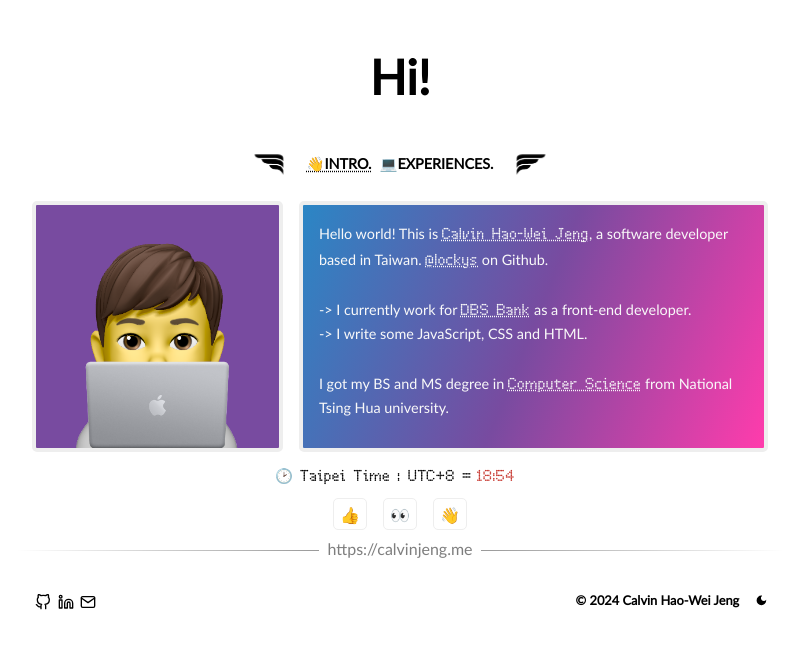
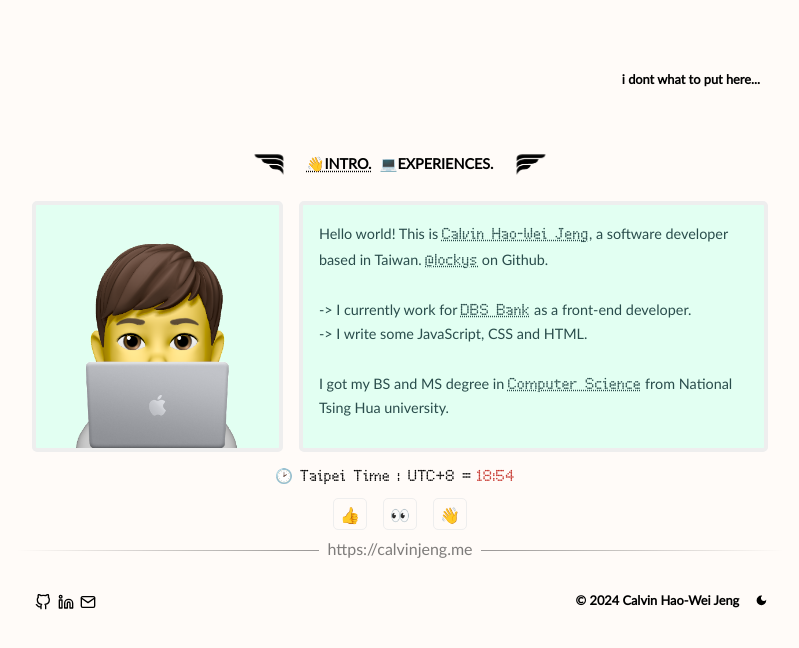
Before and after one commit to lockys/me, a React (Vite) app: page / in a window 1280 px wide. Shown: the top 648 px of the page, without its empty margins (240-1039 px from the left). Built offline with nearby package versions, Linux system fonts and the light colour scheme.

Commit message:
color adjust

```diff
--- a/package.json
+++ b/package.json
@@ -9,7 +9,8 @@
     "deploy": "gh-pages -d dist",
     "lint:fix": "prettier --write src/**/*.js src/**/*.jsx",
     "lint": "standard",
-    "start:server": "node ./src/apis/index.js"
+    "start:server": "node ./src/apis/index.js",
+    "build:deploy": "npm run build && npm run deploy"
   },
   "dependencies": {
     "@hapi/cookie": "^11.0.2",
--- a/src/Portfolio.jsx
+++ b/src/Portfolio.jsx
@@ -28,18 +28,9 @@ const PortfolioContainer = styled.div`
 const SCTitle = styled(SCHeader)`
   font-family: 'Lato-Regular', sans-serif;
   color: ${({ theme }) => theme.textColor};
-  text-align: center;
+  text-align: right;
   padding: 0.5rem;
-  cursor: pointer;
-  border-radius: 5px;
-
-  @media (max-width: 768px) {
-    border-radius: 0;
-  }
-
-  @media (max-width: 320px) {
-    font-size: 2rem;
-  }
+  font-size: 0.8rem;
 `;
 const Header = styled.div`
   margin: 1rem;
@@ -175,7 +166,7 @@ function Portfolio({ setIsDark, isDark }) {
   return (
     <PortfolioContainer>
       <Header>
-        <SCTitle>Hi!</SCTitle>
+        <SCTitle>i dont what to put here...</SCTitle>
       </Header>
       <Navigation />
       <ContentSection>
--- a/src/components/Intro.jsx
+++ b/src/components/Intro.jsx
@@ -18,11 +18,11 @@ const ProfileImage = styled.img`
   border: 0.3rem solid ${({ theme }) => theme.border};
   transition: background-color 0.3s ease-in-out;
   border-radius: 5px;
-  background-color: #784ba0;
+  background-color: #E2FFF2;
   cursor: pointer;
 
   &:hover {
-    background-color: #2b86c5;
+    background-color: #F0FFF7;
   }
 
   @media (max-width: 768px) {
@@ -32,9 +32,8 @@ const ProfileImage = styled.img`
 `;
 const IntroContent = styled.div`
   border: 0.3rem solid ${({ theme }) => theme.border};
-  color: #f9f9f9;
-  background-color: #ff3cac;
-  background-image: linear-gradient(292deg, #ff3cac 0%, #784ba0 50%, #2b86c5 100%);
+  color: #2A4D4C;
+  background-color: #E2FFF2;
 
   border-radius: 5px;
 
--- a/src/theme.js
+++ b/src/theme.js
@@ -1,14 +1,10 @@
 export const lightTheme = {
   textColor: 'black',
-  background: '#FFFFFF',
+  background: '#fffbf8',
   wingFilter: 'none',
   border: '#eee',
   containerBorder: '#A2AAAD',
 };
 export const darkTheme = {
-  textColor: 'white',
-  background: '#162c35',
-  wingFilter: 'brightness(0) invert(1)',
-  border: '#A2AAAD',
-  containerBorder: '#eee',
+  ...lightTheme
 };
```
